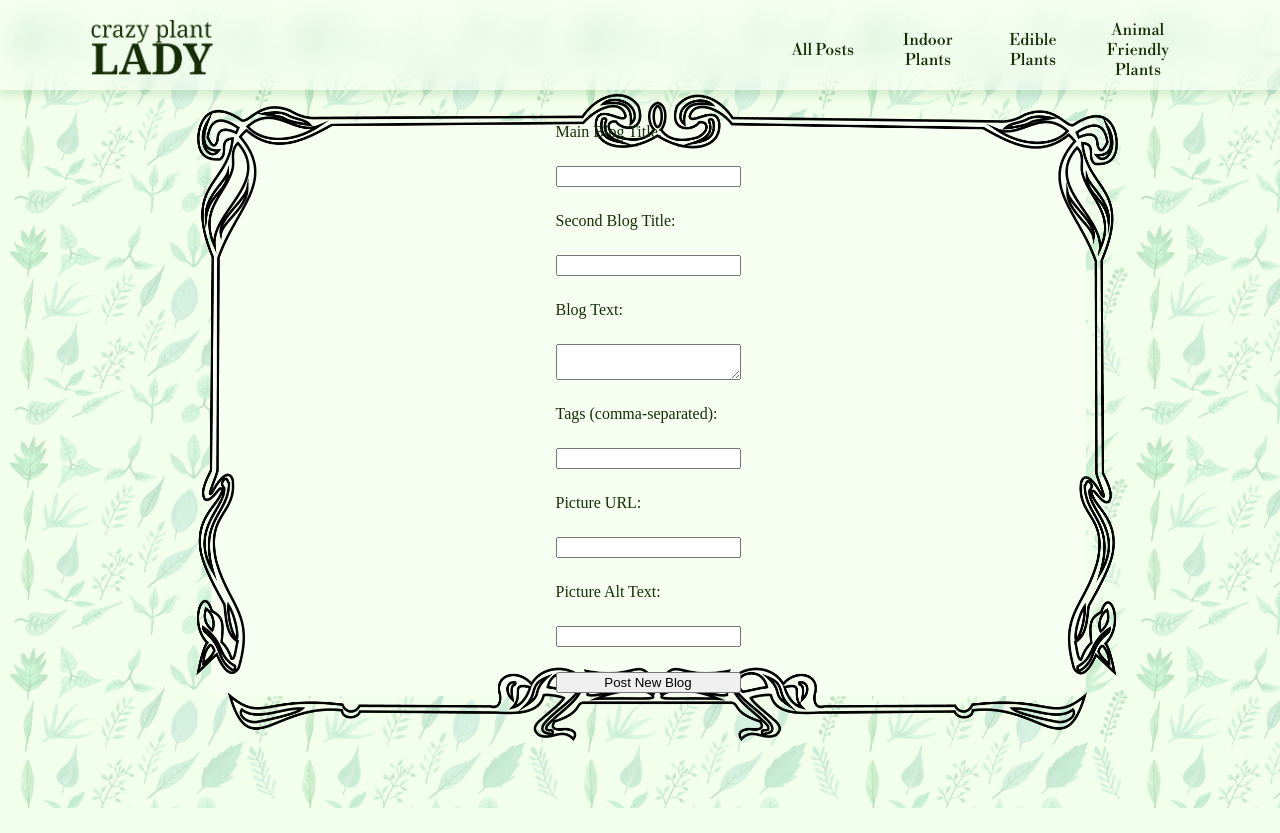
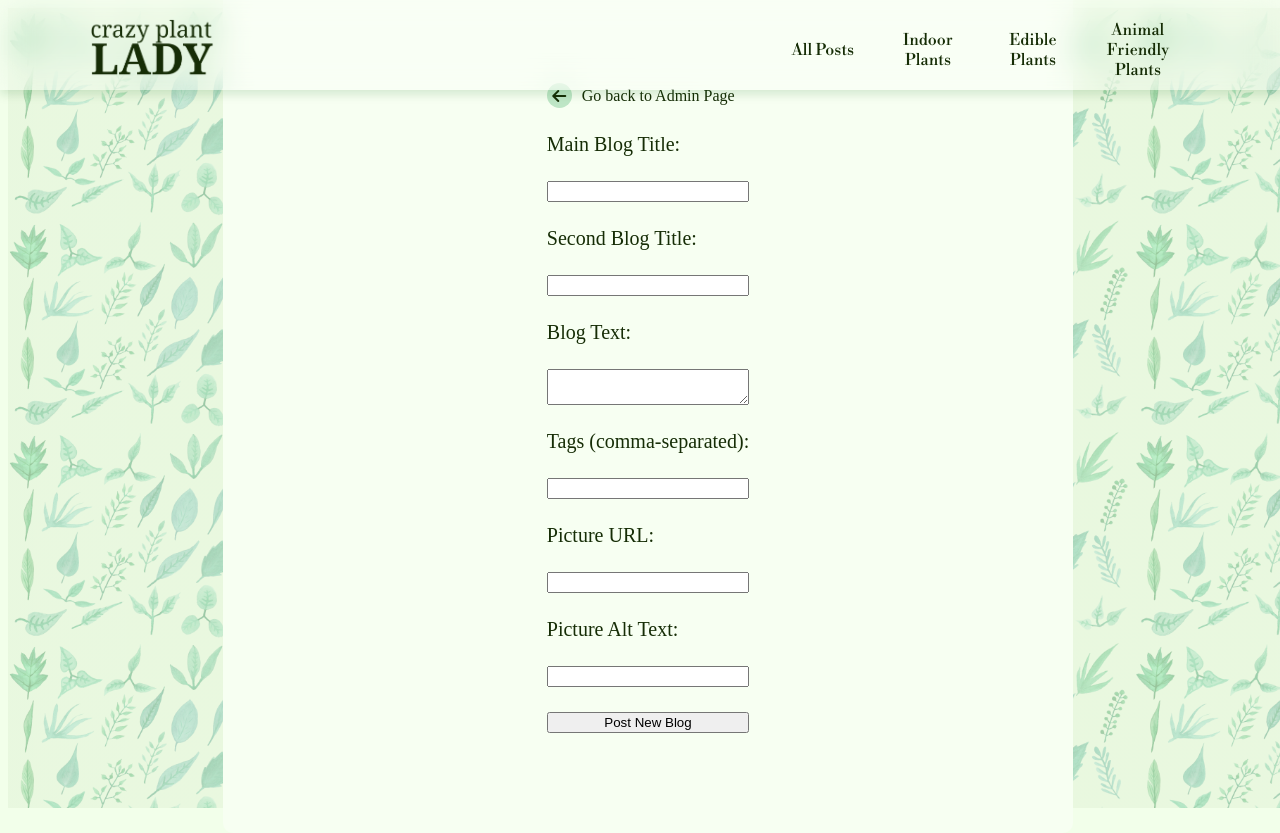
Before and after one commit to werivik/exam24, a plain HTML site: page HTML/admin-create.html in a window 1280 px wide. Drawn offline with nearby package versions, Linux system fonts and the light colour scheme.

Commit message:
new day, new fails

```diff
--- a/CSS/admin-create.css
+++ b/CSS/admin-create.css
@@ -8,7 +8,7 @@ body {
 
 .welcome-logo {
 
-    background-image: linear-gradient(to bottom, rgba(242, 255, 234, 0.75), rgba(242, 255, 234, 0.75)),url(/MEDIA/background/backgroundleafes.png);
+    background-image: linear-gradient(to bottom, rgba(228, 244, 217, 0.65), rgba(228, 244, 217, 0.65)),url(/MEDIA/background/backgroundleafes.png);
     background-size: 22%;
     width: 100%;
     height: 100vh;
@@ -31,8 +31,8 @@ body {
 
         .frame {
             position: absolute;
-            width: 1000px;
-            height: 685px;
+            width: 1100px;
+            height: 700px;
         }
 
         .logo-inside-frame {
@@ -41,9 +41,10 @@ body {
             justify-content: center;
             align-items: center;
             background-color: #F7FFF2;
-            width: 875px;
-            height: 575px;
+            width: 100vh;
+            height: 100vh;
             border-radius: 10px;
+            padding: 25px;
 
             .inside {
                 position: absolute;
@@ -56,3 +57,25 @@ body {
     }
 
 }
+
+.gobackbutton {
+    display: flex;
+    flex-direction: row;
+    align-items: center;
+    text-decoration: none;
+    color: #162D06;
+    i {
+        margin-right: 10px;
+        background-color: #BEE6C6;
+        border-radius: 99px;
+        width: 25px;
+        height: 25px;
+        display: flex;
+        justify-content: center;
+        align-items: center;
+    }
+}
+
+.main-title, .snd-title, .blog-p, .blog-tags, .picture-upload, .picture-alt {
+    font-size: 20px;
+}
--- a/HTML/admin-create.html
+++ b/HTML/admin-create.html
@@ -45,30 +45,35 @@
 
                 <div class="framed-logo">
 
+                    <!--
                     <img src="/MEDIA/background/decorativeborder2.png" alt="" class="frame">
+                    -->
 
                     <div class="logo-inside-frame">
 
                         <form id="newBlogForm" class="inside">
-                                <label for="mainTitle">Main Blog Title:</label>
+
+                            <a href="/HTML/admin-page.html" class="gobackbutton"><i class="fa-solid fa-arrow-left"></i>Go back to Admin Page</a>
+
+                            <label for="mainTitle" class="main-title">Main Blog Title:</label>
                             <input type="text" id="mainTitle" name="mainTitle" required>
 
-                                <label for="secondTitle">Second Blog Title:</label>
+                            <label for="secondTitle" class="snd-title">Second Blog Title:</label>
                             <input type="text" id="secondTitle" name="secondTitle">
 
-                                <label for="blogText">Blog Text:</label>
+                            <label for="blogText" class="blog-p">Blog Text:</label>
                             <textarea id="blogText" name="blogText"></textarea>
 
-                                <label for="tags">Tags (comma-separated):</label>
+                            <label for="tags" class="blog-tags">Tags (comma-separated):</label>
                             <input type="text" id="tags" name="tags">
 
-                                <label for="pictureUrl">Picture URL:</label>
+                            <label for="pictureUrl" class="picture-upload">Picture URL:</label>
                             <input type="text" id="pictureUrl" name="pictureUrl">
 
-                                <label for="pictureAlt">Picture Alt Text:</label>
+                            <label for="pictureAlt" class="picture-alt">Picture Alt Text:</label>
                             <input type="text" id="pictureAlt" name="pictureAlt">
 
-                                <button type="submit">Post New Blog</button>
+                            <button type="submit" class="postnewblog">Post New Blog</button>
                         </form>
 
                     </div>
```
Also changed, not shown: HTML/admin-page.html (+1 -1 lines). Lines whose indentation alone changed are shown as unchanged.
